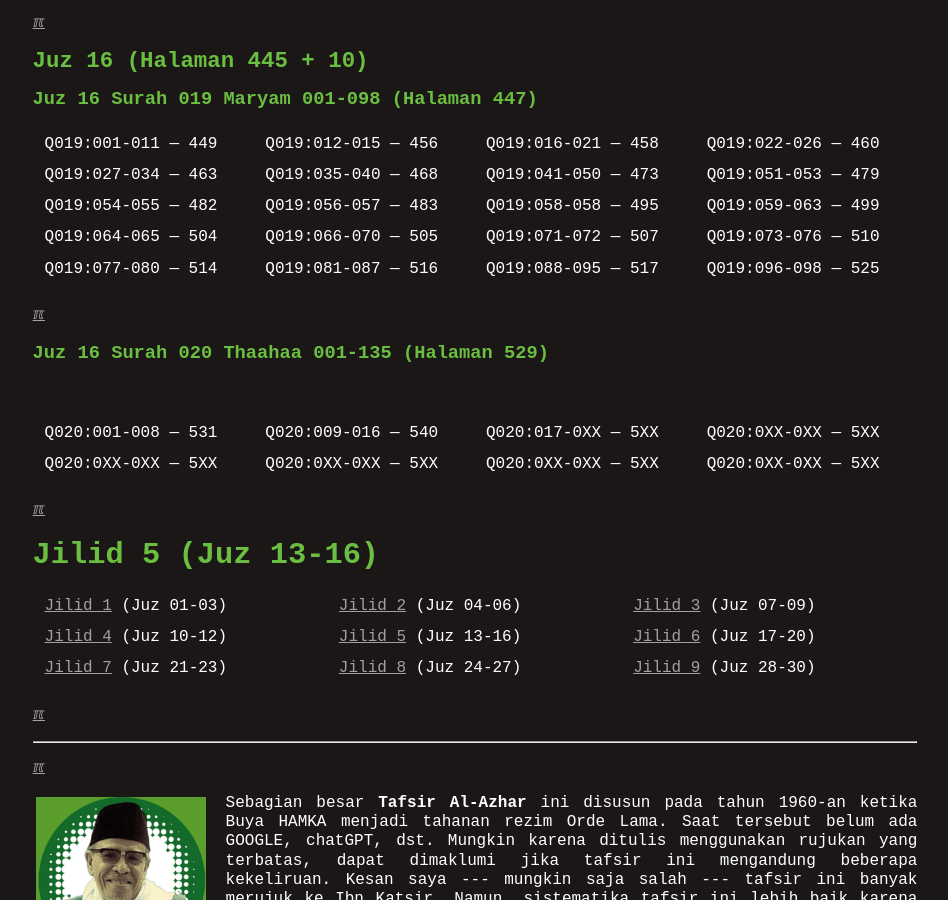
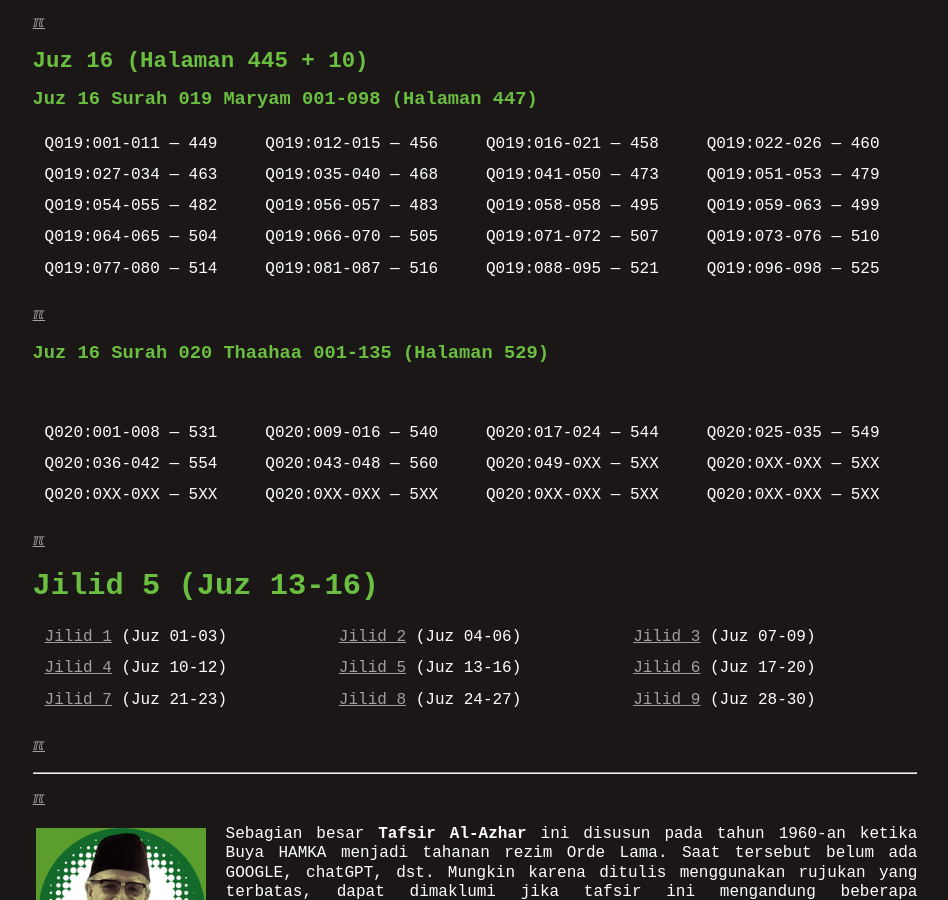
Before and after one commit to dullatip/indexquran, a Jekyll site: the page built from 005.md, in a window 1280 px wide and 900 px high, scrolled down 2358 px. Shown: the whole window, without its empty margins (165-1113 px from the left). Built offline with Jekyll 4.4.1, drawn with Linux system fonts in a browser that asks for light colours.

Commit message:
modified:   005.md

```diff
--- a/005.md
+++ b/005.md
@@ -87,7 +87,7 @@
 | Q019:027-034 --- 463 | Q019:035-040 --- 468 | Q019:041-050 --- 473 | Q019:051-053 --- 479 |
 | Q019:054-055 --- 482 | Q019:056-057 --- 483 | Q019:058-058 --- 495 | Q019:059-063 --- 499 |
 | Q019:064-065 --- 504 | Q019:066-070 --- 505 | Q019:071-072 --- 507 | Q019:073-076 --- 510 |
-| Q019:077-080 --- 514 | Q019:081-087 --- 516 | Q019:088-095 --- 517 | Q019:096-098 --- 525 |
+| Q019:077-080 --- 514 | Q019:081-087 --- 516 | Q019:088-095 --- 521 | Q019:096-098 --- 525 |
 
 [&#x213C;](#)<br id="idx516020001">
 
@@ -95,7 +95,8 @@
 
 <br id="XYZZY">
 
-| Q020:001-008 --- 531 | Q020:009-016 --- 540 | Q020:017-0XX --- 5XX | Q020:0XX-0XX --- 5XX |
+| Q020:001-008 --- 531 | Q020:009-016 --- 540 | Q020:017-024 --- 544 | Q020:025-035 --- 549 |
+| Q020:036-042 --- 554 | Q020:043-048 --- 560 | Q020:049-0XX --- 5XX | Q020:0XX-0XX --- 5XX |
 | Q020:0XX-0XX --- 5XX | Q020:0XX-0XX --- 5XX | Q020:0XX-0XX --- 5XX | Q020:0XX-0XX --- 5XX |
 
 [&#x213C;](#)<br id="idxA">
--- a/sitemap.xml
+++ b/sitemap.xml
@@ -2,7 +2,7 @@
 <urlset xmlns:xsi="http://www.w3.org/2001/XMLSchema-instance" xsi:schemaLocation="http://www.sitemaps.org/schemas/sitemap/0.9 http://www.sitemaps.org/schemas/sitemap/0.9/sitemap.xsd" xmlns="http://www.sitemaps.org/schemas/sitemap/0.9">
 <url>
 <loc>https://sdnbhd.github.io/indexquran/005.html</loc>
-<lastmod>2024-11-14</lastmod>
+<lastmod>2024-15</lastmod>
 </url>
 <url>
 <loc>https://sdnbhd.github.io/indexquran/</loc>
```
